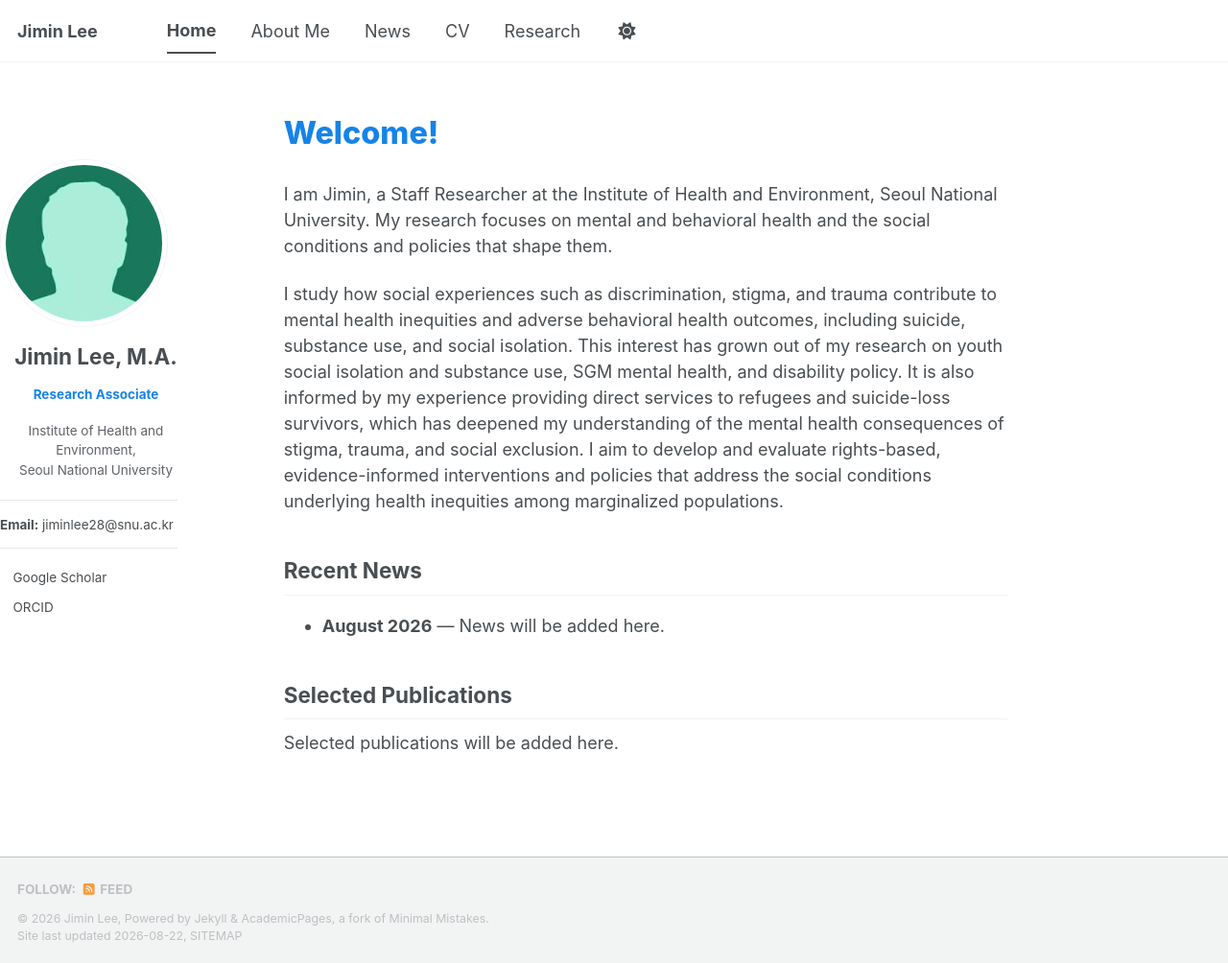
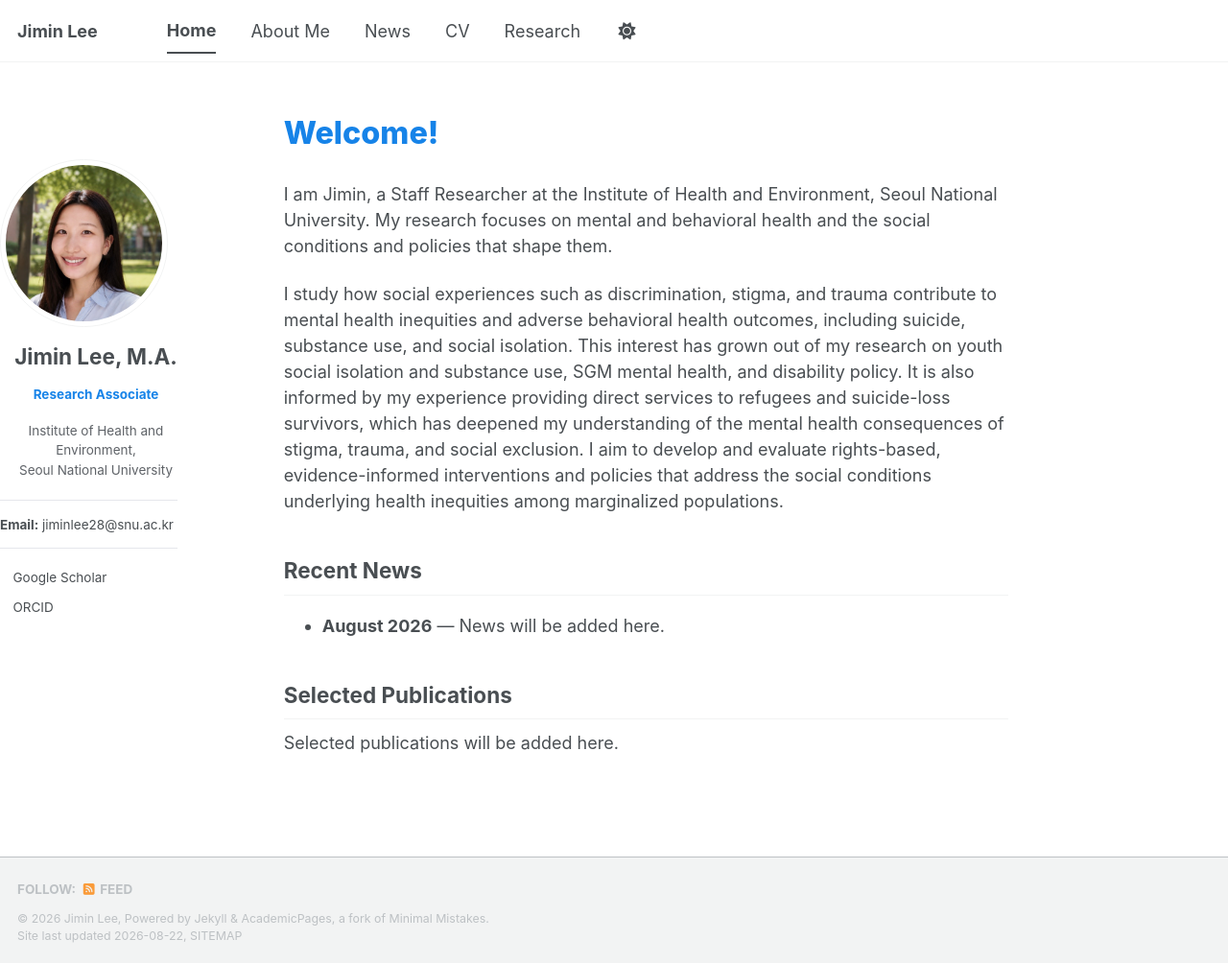
Before and after one commit to jiminlee-research/jiminlee-research.github.io, a Jekyll site: the page built from _pages/about.md, in a window 1280 px wide and 1004 px high. Shown: the whole window at 96% size. Built offline with Jekyll 4.4.1, drawn with Linux system fonts in a browser that asks for light colours; a style sheet for code colours, icons or effects is not loaded.

Commit message:
Use uploaded profile photo

```diff
--- a/_config.yml
+++ b/_config.yml
@@ -23,7 +23,7 @@ repository               : "jiminlee-research.github.io"
 #               Additional customization can be done by editing /_includes/author-profile.html
 author:
   # Biographic information
-  avatar           : "bio-photo-2.jpg"
+  avatar           : "bio-photo.jpg"
   name             : "Jimin Lee, M.A."
   pronouns         : # example: "she/her"
   bio              : "Research Associate"
```
